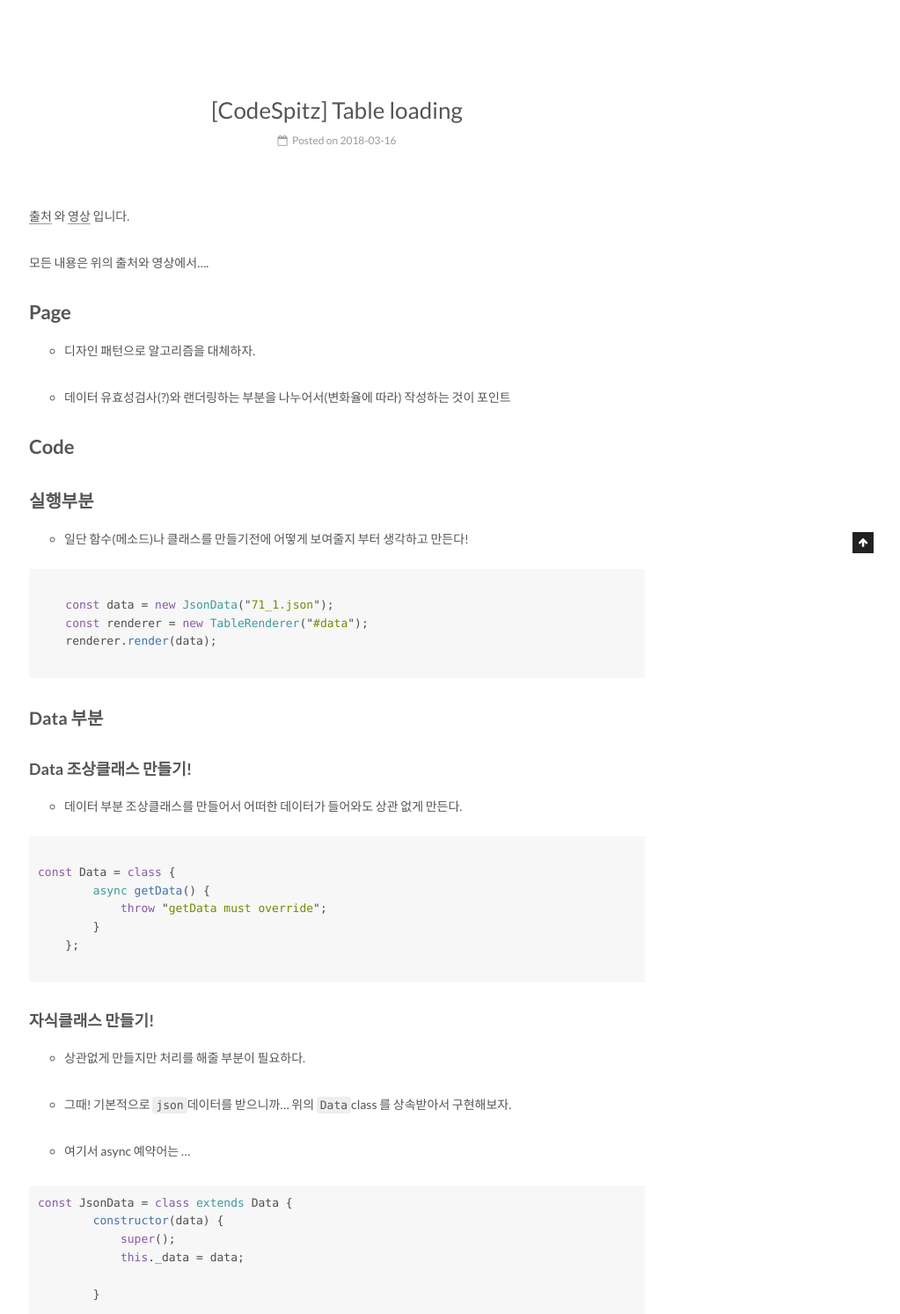
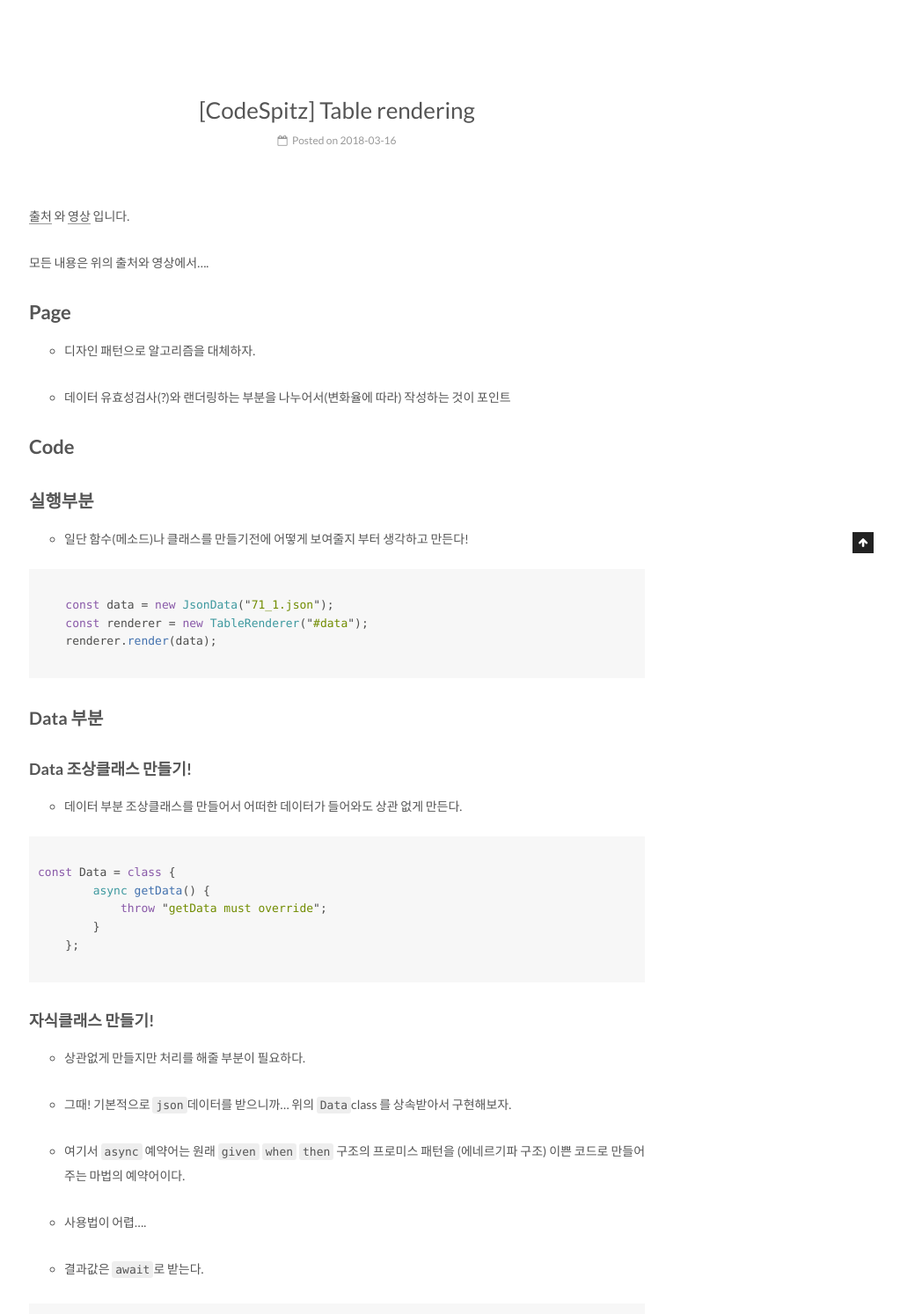
Before and after one commit to kwakkwakkwak/kwakkwakkwak.github.io, a Jekyll site: the page built from _posts/2018-03-16-[CodeSpitz]TableRendering.md, in a window 1280 px wide, cut to the strip 371-1865 px from the top of the page. Shown: the whole strip at 88% size, without its empty margins (257-1280 px from the left). Built offline with Jekyll 4.4.1, drawn with Linux system fonts in a browser that asks for light colours; comment, search, counter and statistics services are not loaded.

Commit message:
TableRendering 수정

````diff
--- a/_posts/2018-03-16-[CodeSpitz].md
+++ b/_posts/2018-03-16-[CodeSpitz]TableRendering.md
@@ -1,5 +1,5 @@
 ---
-title: "[CodeSpitz] Table loading"
+title: "[CodeSpitz] Table rendering"
 description: "javascript 와 json 데이터로 랜더링 해서 화면에 띄워줌"
 categories:
 tags:
@@ -21,7 +21,6 @@ comments : true
 * 데이터 유효성검사(?)와 랜더링하는 부분을 나누어서(변화율에 따라) 작성하는 것이 포인트
 
 # Code
-
 
 ## 실행부분
 
@@ -57,8 +56,11 @@ const Data = class {
 
 * 그때! 기본적으로 `json`데이터를 받으니까... 위의 `Data`class 를 상속받아서 구현해보자.
 
-* 여기서 async 예약어는 ...
+* 여기서 `async` 예약어는 원래 `given` `when` `then` 구조의 프로미스 패턴을 (에네르기파 구조) 이쁜 코드로 만들어주는 마법의 예약어이다.
 
+* 사용법이 어렵....
+
+* 결과값은 `await`로 받는다.
 
 ```javascript
 const JsonData = class extends Data {
@@ -71,7 +73,7 @@ const JsonData = class extends Data {
         async getData() {
             if (typeof  this._data === "string") {
                 const response = await fetch(this._data);
-                return await  response.json();
+                return await response.json();
             } else json = this._data;
             return new Info(json);
         }
````
